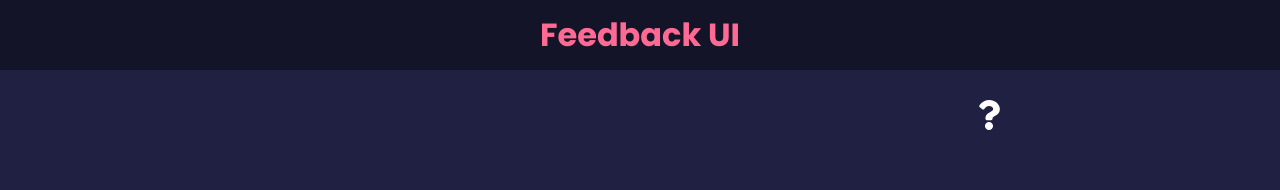
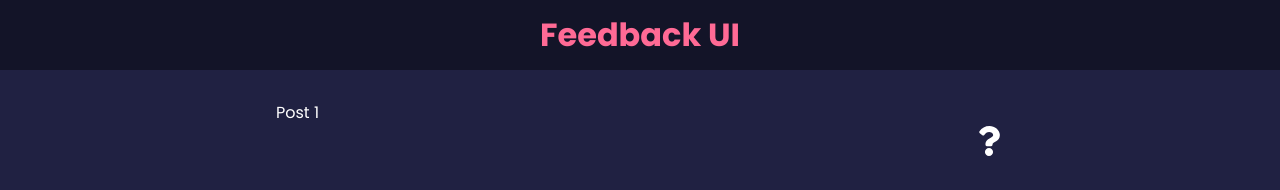
Before and after one commit to tamoorchatha/Feedback_UI, a React (Create React App) app: page /post/1 in a window 1280 px wide. Before the commit this address had no page. Shown: the top 190 px of the page. Built offline with nearby package versions, Linux system fonts and the light colour scheme; the HTML template or start-up script is replaced by a standard one.

Commit message:
params added for post

```diff
--- a/src/App.js
+++ b/src/App.js
@@ -9,6 +9,7 @@ import FeedbackStats from "./components/FeedbackStats";
 import FeedbackForm from "./components/FeedbackForm";
 import About from "./components/pages/About";
 import AboutLinkIcon from "./components/AboutIconLink";
+import Post from "./components/Post";
 
 
 export default function App() {
@@ -47,6 +48,10 @@ export default function App() {
         </Route>
 
       <Route path="/about" element={<About />}></Route>
+
+      <Route path="/post/:id" element={<Post />}></Route>
+
+
       </Routes>
 
       <AboutLinkIcon />
--- /dev/null
+++ b/src/components/Post.jsx
@@ -0,0 +1,10 @@
+import { useParams } from "react-router-dom"
+
+function Post() {
+    const params = useParams()
+  return (
+    <div>Post {params.id}</div>
+  )
+}
+
+export default Post
```
